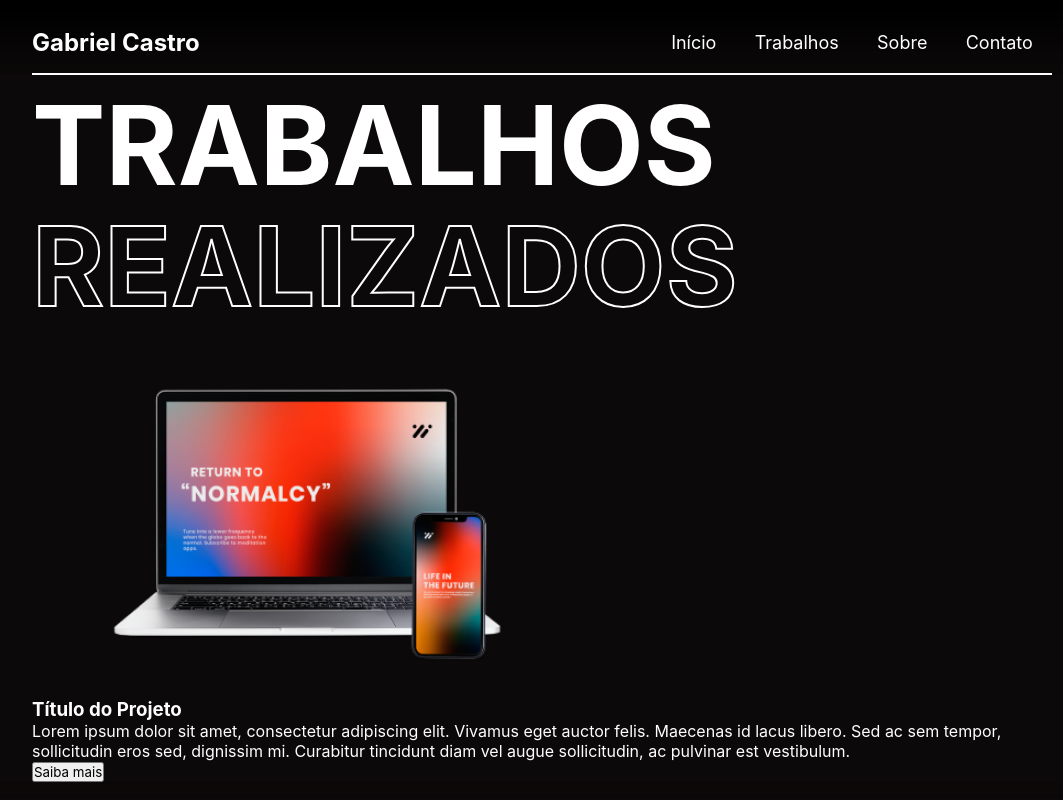
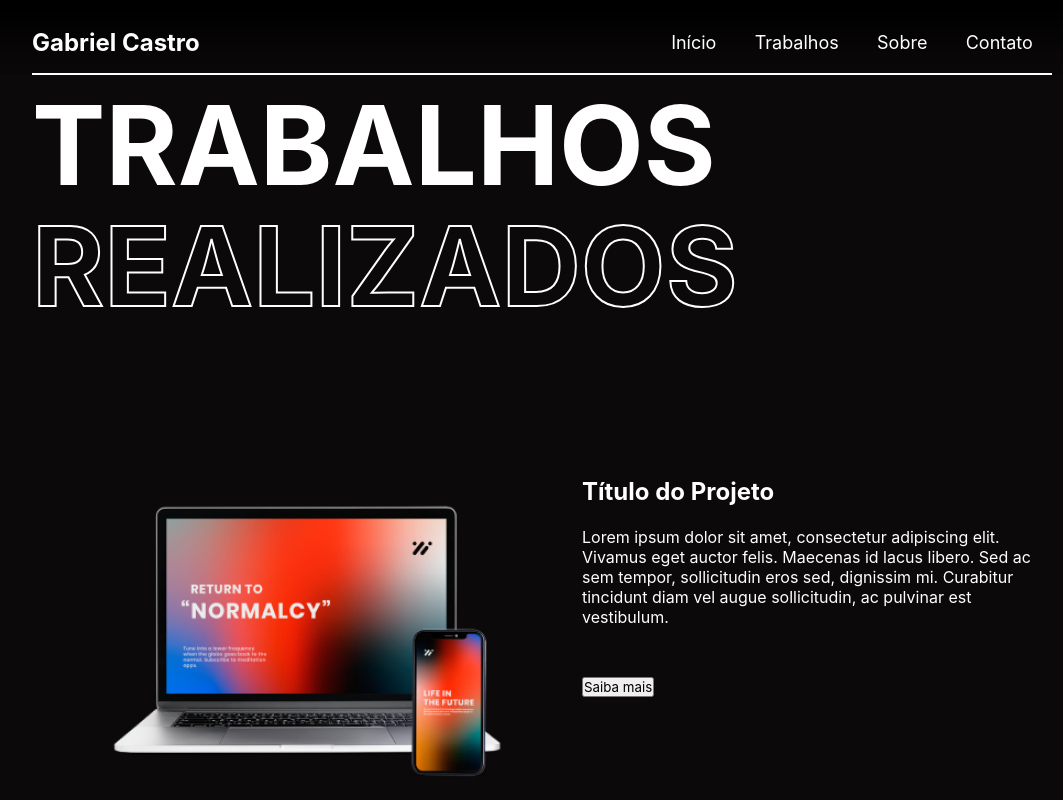
Before and after one commit to GabrielCastro-dev/my-portifolio, a React (Create React App) app: page /works in a window 1280 px wide. Shown: the top 800 px of the page, without its empty margins (98-1161 px from the left). Built offline with nearby package versions, Linux system fonts and the light colour scheme.

Commit message:
project component

```diff
--- a/src/components/Project/Project.jsx
+++ b/src/components/Project/Project.jsx
@@ -5,7 +5,7 @@ function Project({image, title, description}) {
         <div className="project">
             <img src={image} alt="Imagem do Projeto" />
             <div>
-                <h3>{title}</h3>
+                <h2>{title}</h2>
                 <p>{description}</p>
                 <button>Saiba mais</button>
             </div>
--- a/src/components/Project/Project.scss
+++ b/src/components/Project/Project.scss
@@ -0,0 +1,23 @@
+.project{
+    height: 300px;
+    margin: 150px 0;
+    display: flex;
+    align-items: center;
+
+    div{
+        width: 100%;
+        height: 100%;
+        position: relative;
+
+        p{
+            width: 100%;
+            position: absolute;
+            top: 50px;
+        }
+
+        button{
+            position: absolute;
+            top: 200px;
+        }
+    }
+}
```
